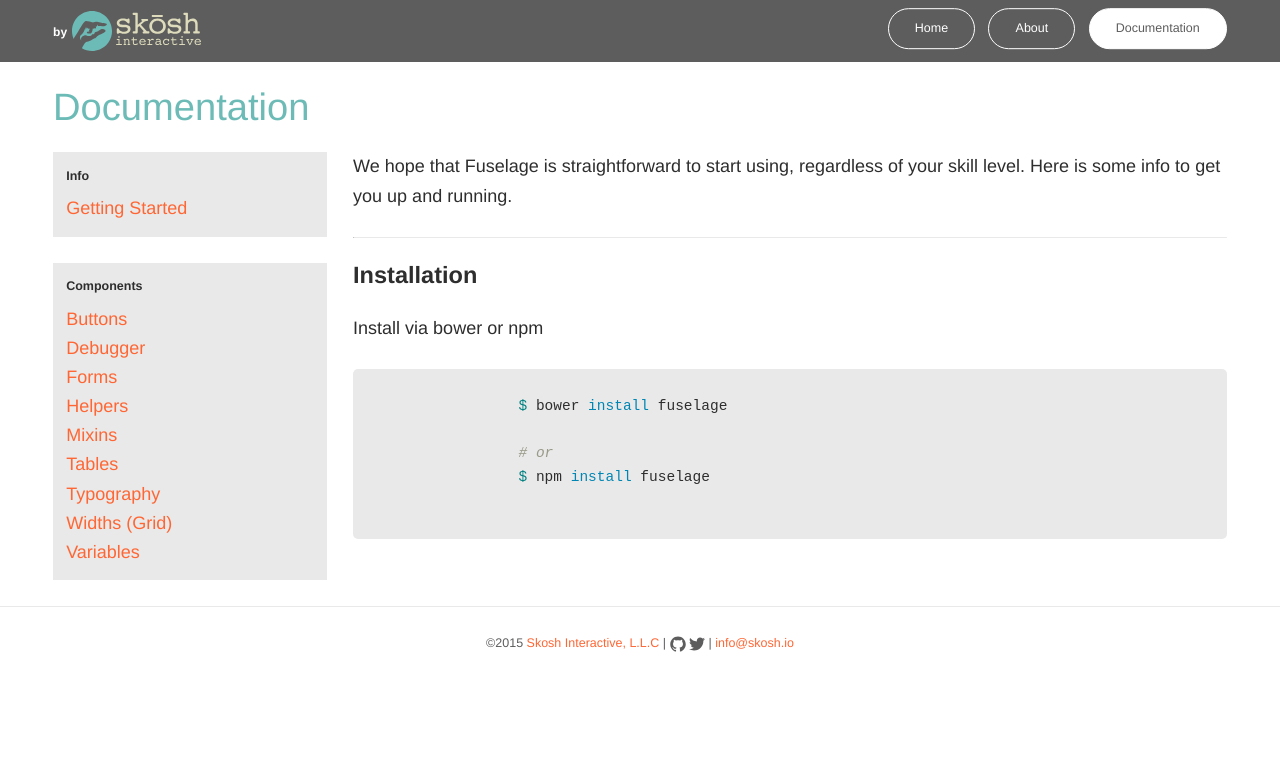
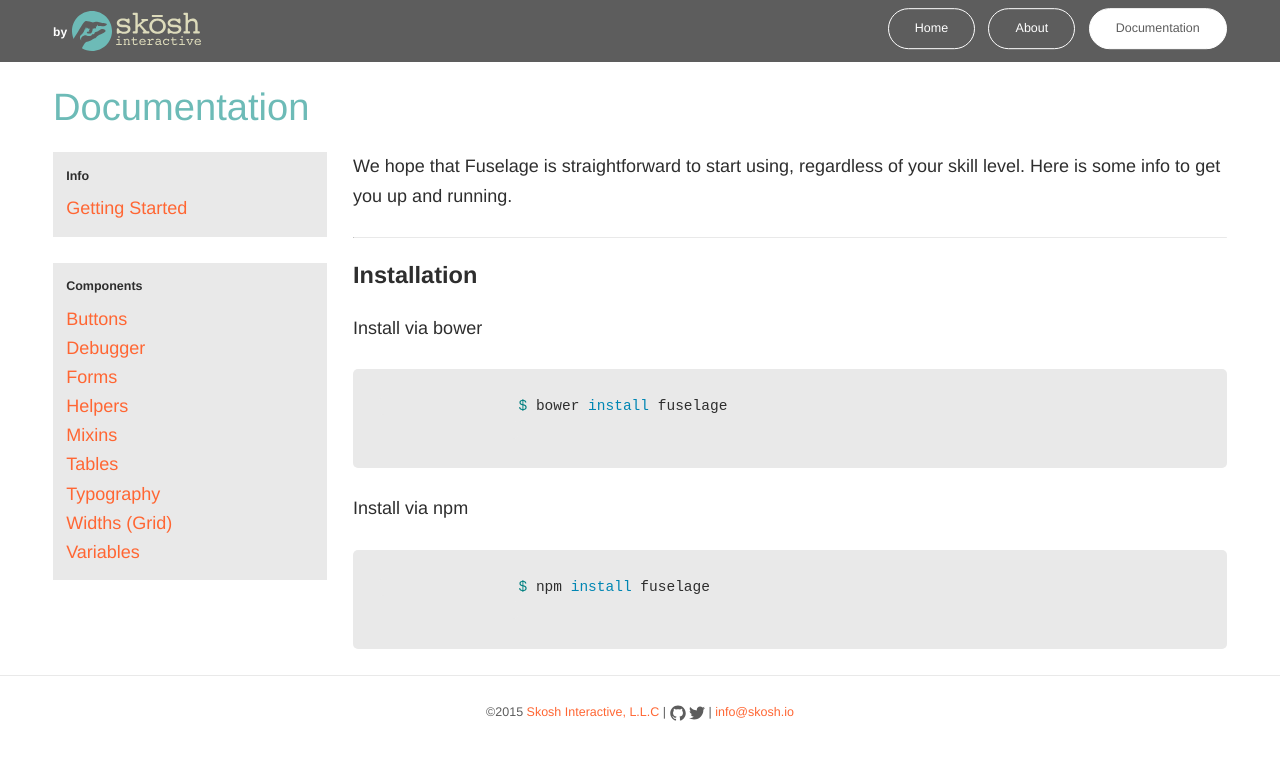
Before and after one commit to TeamSkosh/fuselage, a Jekyll site: the page built from docs/index.html, in a window 1280 px wide. Shown: the top 760 px of the page. Built offline with Jekyll 4.4.1, drawn with Linux system fonts in a browser that asks for light colours.

Commit message:
Fix formatting.

```diff
--- a/docs/index.html
+++ b/docs/index.html
@@ -24,13 +24,18 @@ title: Documentation
                 <h3>Installation</h3>
 
                 <p>
-                    Install via bower or npm
+                    Install via bower
                 </p>
 
                 {% highlight bash %}
                 $ bower install fuselage
+                {% endhighlight %}
 
-                # or
+                <p>
+                    Install via npm
+                </p>
+
+                {% highlight bash %}
                 $ npm install fuselage
                 {% endhighlight %}
             </div><!-- /.column -->
```
